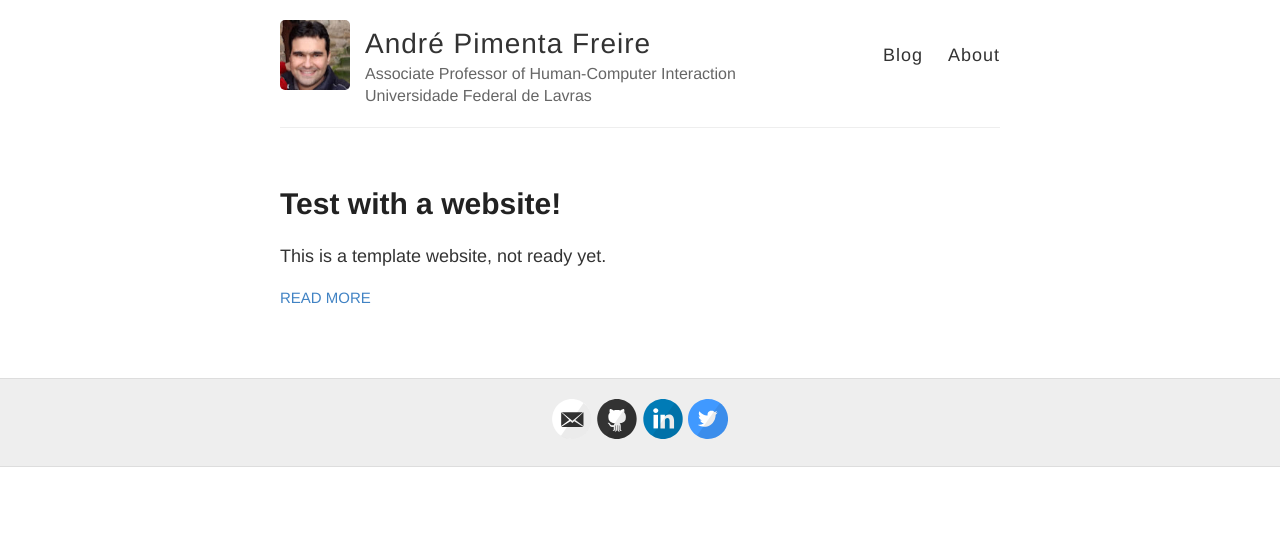
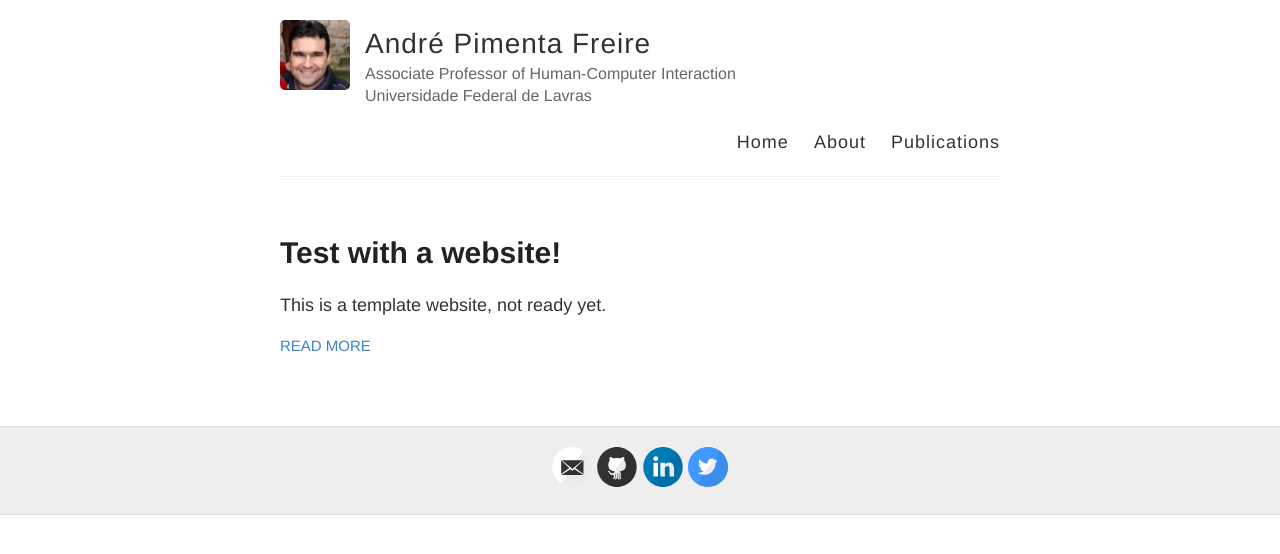
Before and after one commit to apfreire/apfreire.github.io, a Jekyll site: the page built from index.html, in a window 1280 px wide. Shown: the top 554 px of the page. Built offline with Jekyll 4.4.1, drawn with Linux system fonts in a browser that asks for light colours.

Commit message:
Update default.html

```diff
--- a/_layouts/default.html
+++ b/_layouts/default.html
@@ -27,8 +27,9 @@
           </div>
 
           <nav>
-            <a href="{{ site.baseurl }}/">Blog</a>
+            <a href="{{ site.baseurl }}/">Home</a>
             <a href="{{ site.baseurl }}/about">About</a>
+            <a href="{{ site.baseurl }}/publications">Publications</a>
           </nav>
         </header>
       </div>
```
